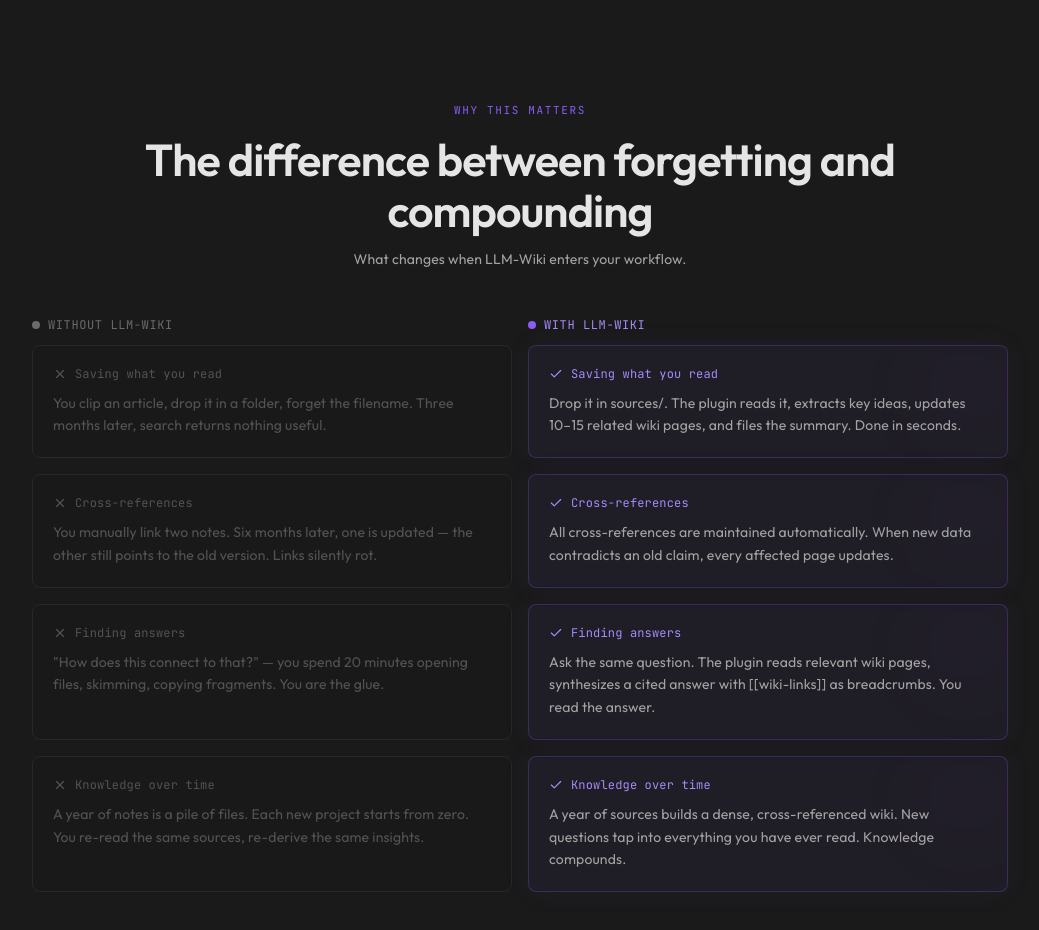
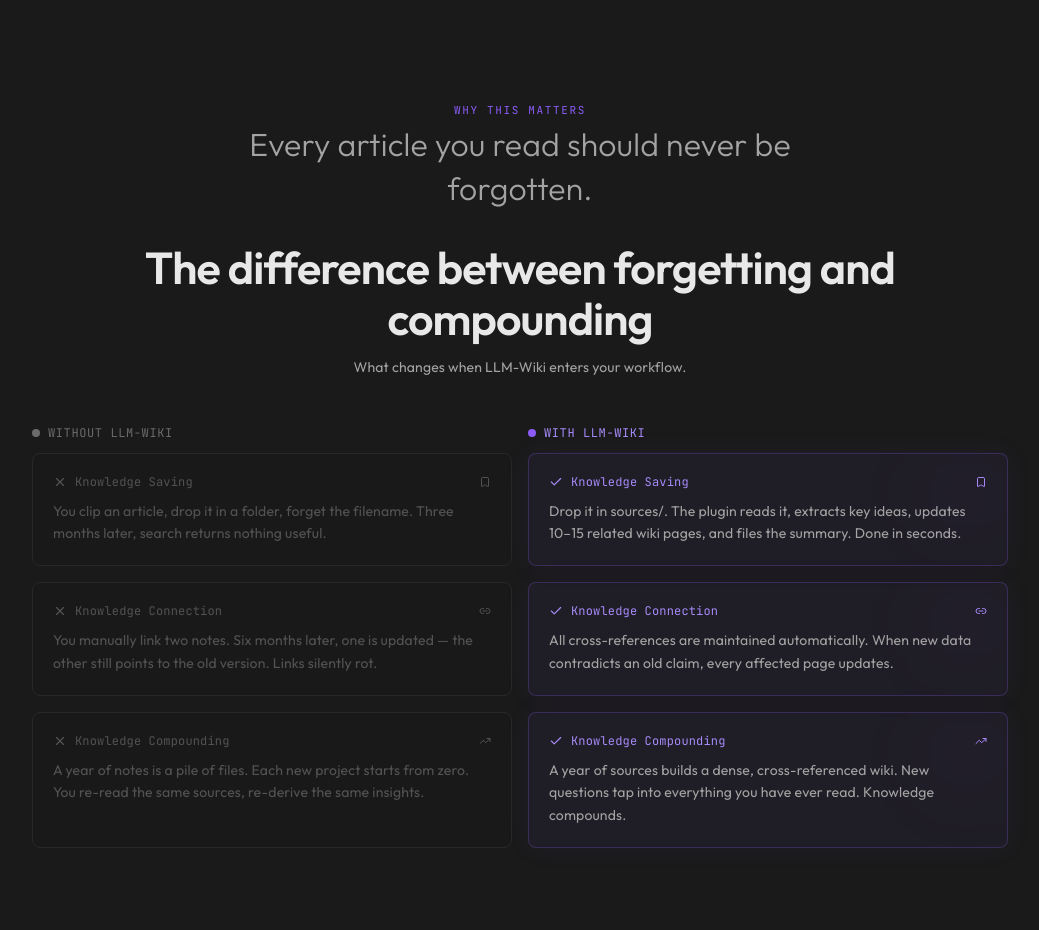
Before and after one commit to green-dalii/obsidian-llm-wiki-website, a React (Vite) app: page / in a window 1280 px wide. Shown: the part 3080-4010 px from the top of the page, without its empty margins (120-1159 px from the left). Built offline with nearby package versions, Linux system fonts and the light colour scheme.

Commit message:
feat: merge Philosophy into Comparison, reduce to 3 rows with icons

```diff
--- a/src/components/Comparison.tsx
+++ b/src/components/Comparison.tsx
@@ -1,10 +1,10 @@
 import { useRef, useEffect } from 'react';
 import gsap from 'gsap';
-import { X, Check } from 'lucide-react';
+import { Bookmark, Link2, TrendingUp, X, Check } from 'lucide-react';
 import { useI18n } from '../i18n/use-i18n';
 
 export default function Comparison() {
-  const { t } = useI18n();
+  const { t, lang } = useI18n();
   const sectionRef = useRef<HTMLElement>(null);
 
   useEffect(() => {
@@ -25,7 +25,14 @@ export default function Comparison() {
       <div className="max-w-5xl mx-auto px-4 sm:px-6">
         <div className="mb-12 text-center">
           <span className="text-[11px] font-mono text-obsidian-purple tracking-[0.15em] uppercase">{t.comparison.label}</span>
-          <h2 className="text-[clamp(1.6rem,4vw,2.8rem)] font-semibold mt-3 mb-3 text-[#e5e5e5]">{t.comparison.title}</h2>
+          <div className="mb-8">
+            <p className="text-[clamp(1.4rem,3.5vw,2rem)] text-obsidian-muted font-light leading-snug max-w-2xl mx-auto">
+              {lang === 'en'
+                ? 'Every article you read should never be forgotten.'
+                : '你读过的每一篇，都不该白读。'}
+            </p>
+          </div>
+          <h2 className="text-[clamp(1.6rem,4vw,2.8rem)] font-semibold mt-3 mb-3 text-obsidian-heading">{t.comparison.title}</h2>
           <p className="text-obsidian-muted text-sm max-w-md mx-auto">{t.comparison.subtitle}</p>
         </div>
 
@@ -53,6 +60,9 @@ export default function Comparison() {
                 <div className="hidden md:flex items-center gap-2 mb-2.5">
                   <X className="w-3.5 h-3.5 text-obsidian-dim flex-shrink-0" />
                   <span className="text-xs font-mono text-obsidian-dim">{item.category}</span>
+                  {i === 0 && <Bookmark className="w-3 h-3 text-obsidian-dim ml-auto" />}
+                  {i === 1 && <Link2 className="w-3 h-3 text-obsidian-dim ml-auto" />}
+                  {i === 2 && <TrendingUp className="w-3 h-3 text-obsidian-dim ml-auto" />}
                 </div>
                 <p className="text-sm text-obsidian-dim leading-relaxed">{item.before}</p>
               </div>
@@ -66,6 +76,9 @@ export default function Comparison() {
                 <div className="hidden md:flex items-center gap-2 mb-2.5">
                   <Check className="w-3.5 h-3.5 text-obsidian-purple-light flex-shrink-0" />
                   <span className="text-xs font-mono text-obsidian-purple-light">{item.category}</span>
+                  {i === 0 && <Bookmark className="w-3 h-3 text-obsidian-purple-light ml-auto" />}
+                  {i === 1 && <Link2 className="w-3 h-3 text-obsidian-purple-light ml-auto" />}
+                  {i === 2 && <TrendingUp className="w-3 h-3 text-obsidian-purple-light ml-auto" />}
                 </div>
                 <p className="text-sm text-obsidian-muted leading-relaxed">{item.after}</p>
                 <div className="absolute top-0 right-0 w-20 h-20 bg-obsidian-purple/5 rounded-full blur-2xl" />
--- a/src/i18n/translations.ts
+++ b/src/i18n/translations.ts
@@ -178,22 +178,17 @@ export const en: Translations = {
     afterLabel: 'With LLM-Wiki',
     items: [
       {
-        category: 'Saving what you read',
+        category: 'Knowledge Saving',
         before: 'You clip an article, drop it in a folder, forget the filename. Three months later, search returns nothing useful.',
         after: 'Drop it in sources/. The plugin reads it, extracts key ideas, updates 10–15 related wiki pages, and files the summary. Done in seconds.',
       },
       {
-        category: 'Cross-references',
+        category: 'Knowledge Connection',
         before: 'You manually link two notes. Six months later, one is updated — the other still points to the old version. Links silently rot.',
         after: 'All cross-references are maintained automatically. When new data contradicts an old claim, every affected page updates.',
       },
       {
-        category: 'Finding answers',
-        before: '"How does this connect to that?" — you spend 20 minutes opening files, skimming, copying fragments. You are the glue.',
-        after: 'Ask the same question. The plugin reads relevant wiki pages, synthesizes a cited answer with [[wiki-links]] as breadcrumbs. You read the answer.',
-      },
-      {
-        category: 'Knowledge over time',
+        category: 'Knowledge Compounding',
         before: 'A year of notes is a pile of files. Each new project starts from zero. You re-read the same sources, re-derive the same insights.',
         after: 'A year of sources builds a dense, cross-referenced wiki. New questions tap into everything you have ever read. Knowledge compounds.',
       },
@@ -337,22 +332,17 @@ export const zh: Translations = {
     afterLabel: '使用 LLM-Wiki',
     items: [
       {
-        category: '保存阅读内容',
+        category: '知识保存',
         before: '剪了一篇文章丢进文件夹，转头忘了文件名。三个月后想找回来，搜索全是无效结果。',
         after: '丢进 sources/，插件自动阅读、提取关键概念，更新 10-15 个相关页面，归档摘要。几秒搞定。',
       },
       {
-        category: '交叉引用',
+        category: '知识连接',
         before: '手动链接了两条笔记。半年后更新了其中一条，另一条还指向旧版本。链接悄悄失效。',
         after: '所有交叉引用自动维护。新信息和旧内容矛盾时，每条相关页面都会同步更新。',
       },
       {
-        category: '寻找答案',
-        before: '"这和那个有什么关系？" —— 花 20 分钟翻文件、扫读、拼凑。人脑就是搜索引擎。',
-        after: '同样一句话问插件。它读取相关 Wiki 页面，综合出带 [[wiki-links]] 引用的答案。你只管读。',
-      },
-      {
-        category: '知识的长期增长',
+        category: '知识复利',
         before: '记了一年的笔记，最后还是一堆文件。每个新项目都从零开始，反复读同样的材料，得出同样的结论。',
         after: '一年积累下来，一部密集的交叉引用 Wiki 自然成型。新问题直接调用你读过的所有内容，知识越用越值钱。',
       },
```
